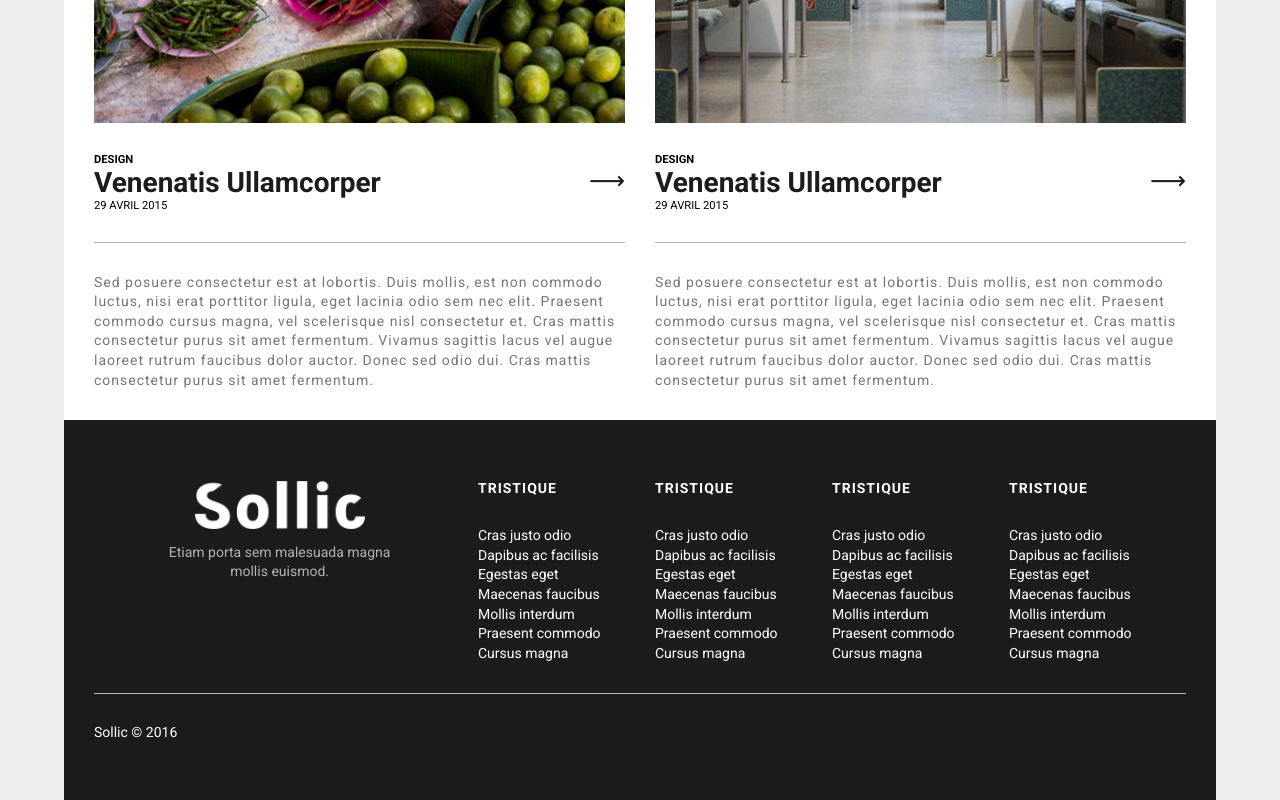
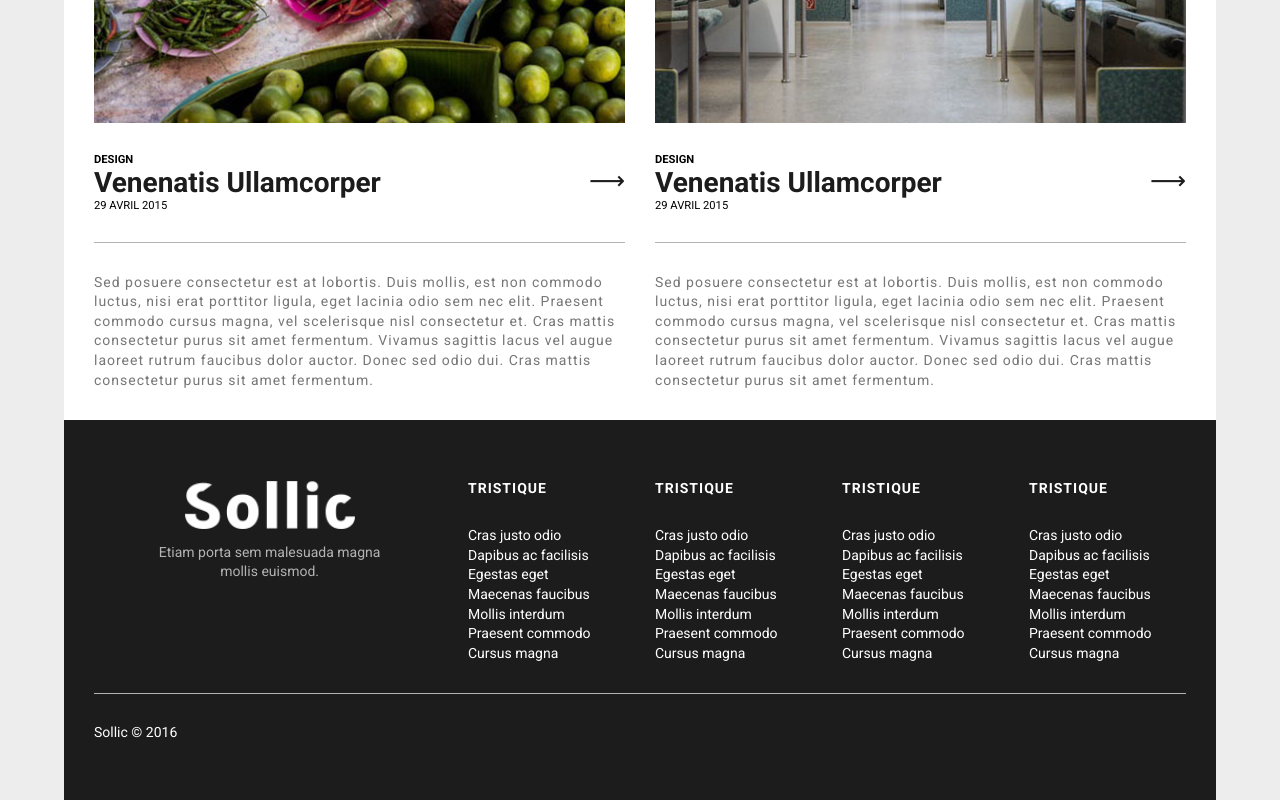
Before and after one commit to elsadl/colorz-sollic, a website built with webpack: page dist/index.html in a window 1280 px wide. Shown: the part 2028-2828 px from the top of the page. Built offline with nearby package versions, Linux system fonts and the light colour scheme.

Commit message:
change footer padding

```diff
--- a/src/styles/layout/_footer.scss
+++ b/src/styles/layout/_footer.scss
@@ -17,7 +17,7 @@ footer {
   display: grid;
   grid-template-columns: repeat(2, 1fr);
   grid-gap: $padding;
-  padding: $padding;
+  padding: $padding 0;
   border-bottom: 1px solid $lightgrey;
 
   .logo {
```
